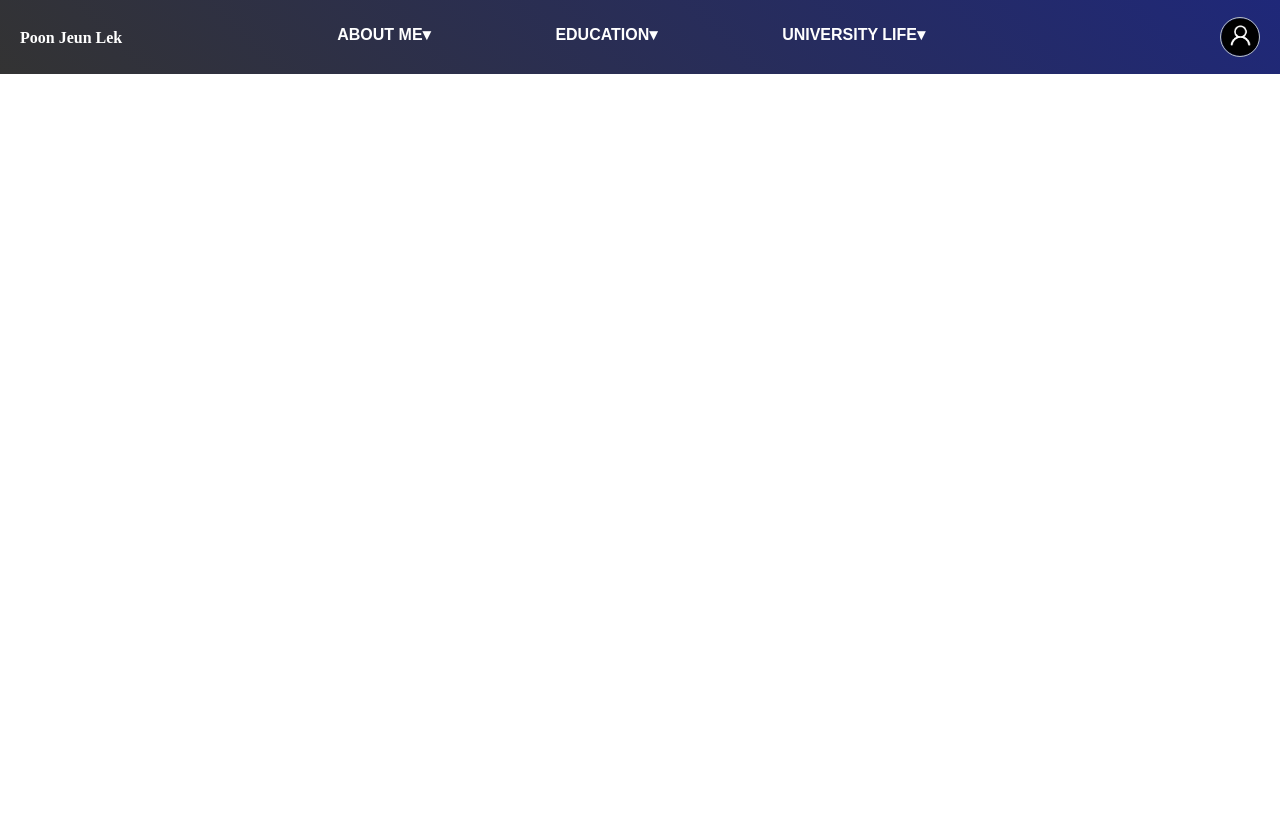
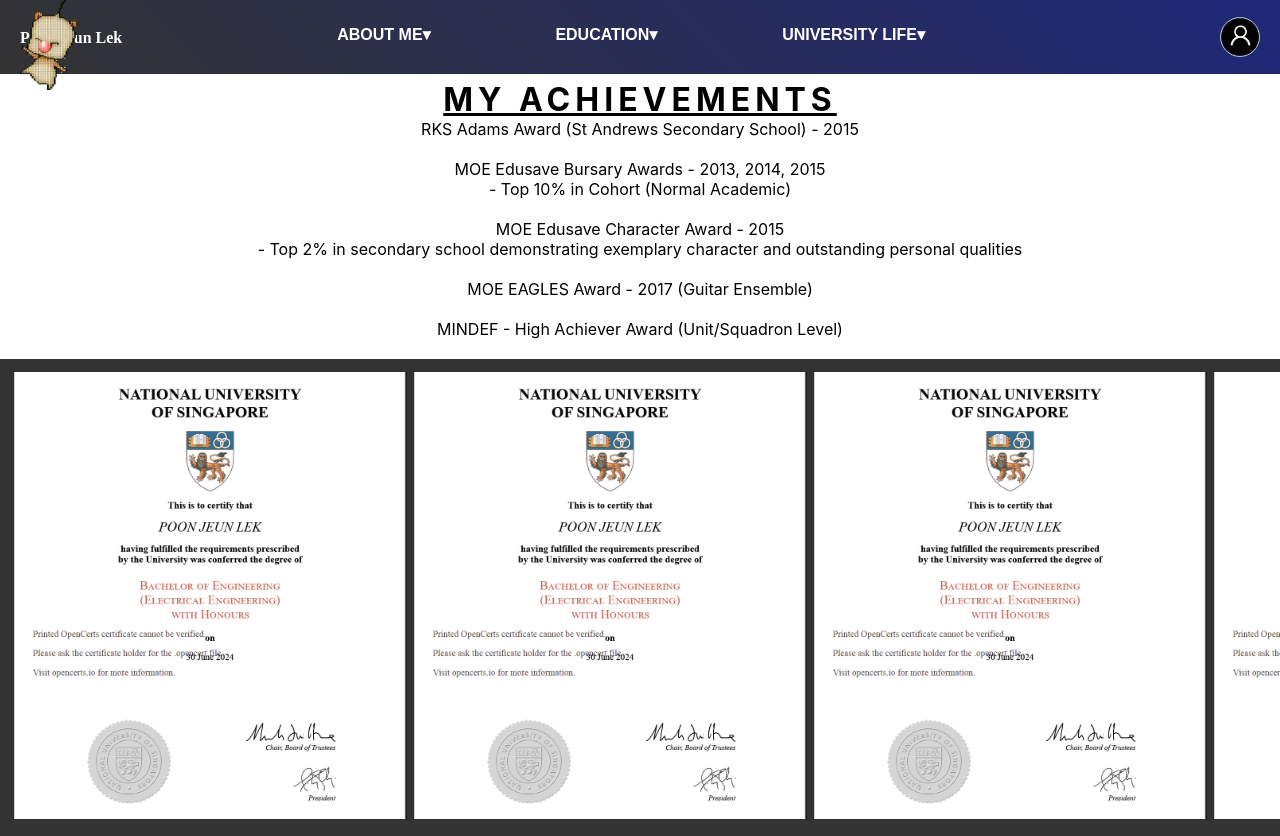
Before and after one commit to ventusstark/my-portfolio, a React (Create React App) app: page /about-me/achievements in a window 1280 px wide. Before the commit the page ends 800 px from the top, so only its background shows below. Built offline with nearby package versions, Linux system fonts and the light colour scheme; a web font is replaced by a local one.

Commit message:
Add achievements scrolling container

```diff
--- a/src/App.js
+++ b/src/App.js
@@ -11,6 +11,7 @@
 
 import website from './styles/website.css';
 
+import Achievements from "./pages/Achievements";
 import EducationPage from './pages/EducationPage';
 
 import Circle from './components/cursor-trackers/Circle';
@@ -38,7 +39,7 @@
             <Routes>
               <Route path="/" element={<MainPage />} />
 
-
+              <Route path="/about-me/achievements" element={<Achievements />} />
 
               <Route path="/education" element={<EducationPage />} />
               <Route path="/education/primary-school" element={<PrimarySchool />} />
@@ -48,6 +49,8 @@
 
             </Routes>
           </div>
+
+
         </div>
 
 
--- a/src/components/Navbar.js
+++ b/src/components/Navbar.js
@@ -20,7 +20,7 @@
 
                         <ul className="dropdown-menu">
                             <li><a href="/profile">Profile</a></li>
-                            <li><a href="/achievements">Achievements</a></li>
+                            <li><a href="/about-me/achievements">Achievements</a></li>
                             <li><a href="/portfolio">Portfolio</a></li>
                         </ul>
                     </li>
--- /dev/null
+++ b/src/pages/Achievements.js
@@ -0,0 +1,68 @@
+import '../styles/website.css';
+import '../styles/Achievements.css';
+import Moogle from '../components/cursor-trackers/Moogle';
+
+function Achievements() {
+
+
+    return (
+
+        <div>
+            <Moogle/>
+            <div className='webpage-container'>
+
+                <h1 className='achievements-h1'>
+                    MY ACHIEVEMENTS
+                </h1>
+
+                <div className='grid-container-achievements'>
+                    <p className='webpage-info'>
+                        RKS Adams Award (St Andrews Secondary School) - 2015
+                        <br/> <br/>
+
+
+                        MOE Edusave Bursary Awards - 2013, 2014, 2015
+                        <br/>
+                        - Top 10% in Cohort (Normal Academic)
+                        <br/> <br/>
+
+
+                        MOE Edusave Character Award - 2015
+                        <br/>
+                        - Top 2% in secondary school demonstrating exemplary character and outstanding personal qualities
+                        <br/><br/>
+
+
+                        MOE EAGLES Award - 2017 (Guitar Ensemble)
+                        <br/><br/>
+
+                        MINDEF - High Achiever Award (Unit/Squadron Level)
+                        <br/><br/>
+
+                    </p>
+
+                    <div className='achievements-photo-container'>
+                        <img src={require("../images/degree_photo.jpg")} alt="Achievements" />
+                        <img src={require("../images/degree_photo.jpg")} alt="Achievements" />
+                        <img src={require("../images/degree_photo.jpg")} alt="Achievements" />
+                        <img src={require("../images/degree_photo.jpg")} alt="Achievements" />
+                        <img src={require("../images/degree_photo.jpg")} alt="Achievements" />
+                        <img src={require("../images/degree_photo.jpg")} alt="Achievements" />
+                        <img src={require("../images/degree_photo.jpg")} alt="Achievements" />
+                    </div>
+
+
+                </div>
+
+
+            </div>
+
+
+
+
+        </div>
+    );
+
+}
+
+export default Achievements;
--- /dev/null
+++ b/src/styles/Achievements.css
@@ -0,0 +1,25 @@
+.achievements-h1 {
+    position: relative;
+    text-align: center;
+    letter-spacing: 5px;
+    text-decoration: underline;
+}
+
+.achievements-photo-container {
+    background-color: #333;
+    justify-content: center; /* Centers horizontally */
+    overflow: auto;
+    white-space: nowrap;
+    padding: 10px;
+
+}
+
+.achievements-photo-container img{
+    width: 100%;
+    max-width: 400px;
+
+    height: auto;
+
+    padding: 3px;
+
+  }
--- a/src/styles/website.css
+++ b/src/styles/website.css
@@ -2,3 +2,15 @@
     padding-top: 40px;
     overflow: auto;
 }
+
+.webpage-h1 {
+    position: relative;
+    text-align: center;
+    letter-spacing: 5px;
+    text-decoration: underline;
+}
+
+.webpage-info {
+    position: relative;
+    text-align: center;
+}
```
Also changed, not shown: src/images/degree_photo.jpg (added).
